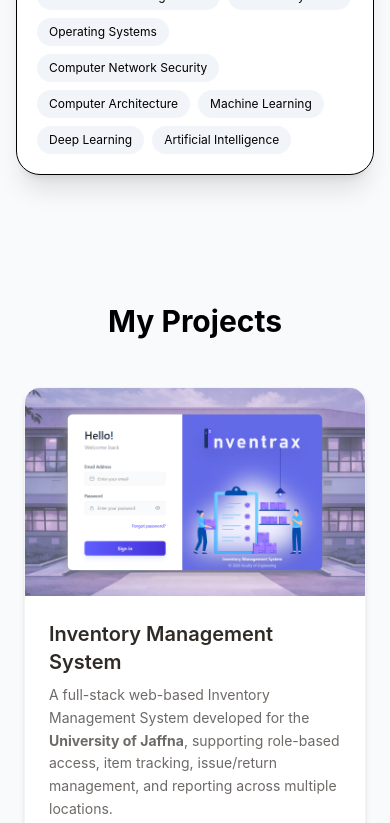
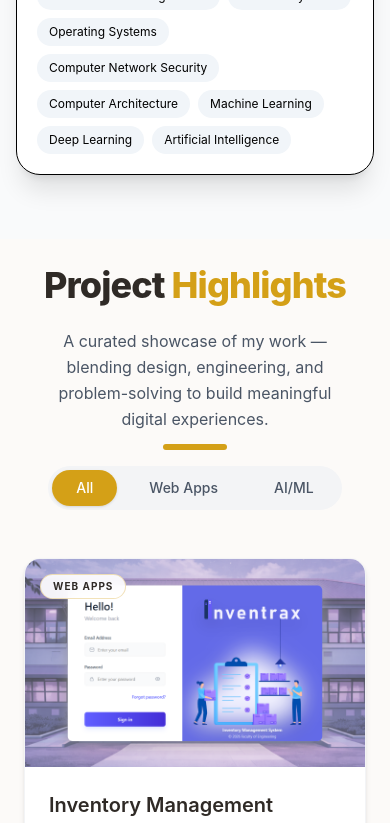
Before and after one commit to nivethanancroos/portfolio-Nivethanan, a React app in the folder frontend/: page / in a window 390 px wide. Shown: the part 1156-1979 px from the top of the page. Built offline with nearby package versions, Linux system fonts and the light colour scheme; the HTML template or start-up script is replaced by a standard one.

Commit message:
project added

```diff
--- a/frontend/src/components/Home/Projects.jsx
+++ b/frontend/src/components/Home/Projects.jsx
@@ -1,20 +1,23 @@
-import React from "react";
+import React, { useState } from "react";
 import ProjectCard from "../Common/ProjectCard";
 import LookupImage from "../../assets/Images/lookup-portfolio2.jpg";
 import IMS from "../../assets/Images/IMS.png";
 import Grazartgallery from "../../assets/Images/graz-gallery-art-portfolio.jpg";
 
 const Projects = () => {
+  const [filter, setFilter] = useState("All");
+
   const projects = [
     {
       id: 1,
-      title: "Inventory Management System ",
+      category: "Web Apps",
+      title: "Inventory Management System",
       desc: (
         <>
           A full-stack web-based Inventory Management System developed for the{" "}
-          <strong>University of Jaffna</strong>, supporting role-based access,
-          item tracking, issue/return management, and reporting across multiple
-          locations.
+          <strong className="text-[#585858]">University of Jaffna</strong>,
+          supporting role-based access, item tracking, issue/return management,
+          and reporting across multiple locations.
         </>
       ),
       tech: [
@@ -31,16 +34,15 @@ const Projects = () => {
     },
     {
       id: 2,
+      category: "Web Apps",
       title: "Lookup Gift Store Website",
       desc: "Developed a full-stack showcase web application for Lookup using React, Tailwind CSS, Node.js, Express, and MongoDB, with backend-driven gallery management.",
       tech: [
         "React",
         "Tailwind CSS",
-
         "Node.js",
         "Express.js",
         "MongoDB",
-
         "Cloudinary",
       ],
       image: LookupImage,
@@ -49,6 +51,7 @@ const Projects = () => {
     },
     {
       id: 3,
+      category: "Web Apps",
       title: "Graz Art Gallery Website",
       desc: "Developed a full-stack e-commerce art gallery website with dynamic artwork display, product showcasing, and backend-driven gallery and product management.",
       tech: ["React", "Tailwind CSS", "Node.js", "Express.js", "MongoDB"],
@@ -58,6 +61,7 @@ const Projects = () => {
     },
     {
       id: 4,
+      category: "AI/ML",
       title: "Image Caption Generator",
       desc: "Deep learning model using CNN-LSTM to generate captions for images.",
       tech: ["Python", "TensorFlow", "Deep Learning"],
@@ -67,18 +71,77 @@ const Projects = () => {
     },
   ];
 
+  const categories = ["All", "Web Apps", "AI/ML"];
+
+  const filteredProjects =
+    filter === "All" ? projects : projects.filter((p) => p.category === filter);
+
   return (
-    <section id="projects" className="py-16 px-6 bg-gray-50">
-      <div className="max-w-6xl mx-auto">
-        {/* Title */}
-        <h2 className="text-3xl font-bold text-center mb-12">My Projects</h2>
+    <section id="projects" className="py-6 px-6 bg-[#fcfaf8]">
+      <div className="max-w-7xl mx-auto">
+        {/* Header Section */}
+        <div className="flex flex-col items-center mb-12">
+          <div className="text-center max-w-3xl mx-auto mb-4 px-4">
+            <h2 className="text-4xl md:text-5xl font-extrabold text-[#2f2a26] leading-tight tracking-tight">
+              Project <span className="text-[#d4a017]">Highlights</span>
+            </h2>
 
-        {/* Grid */}
-        <div className="grid md:grid-cols-2 lg:grid-cols-3 gap-8">
-          {projects.map((project) => (
-            <ProjectCard key={project.id} {...project} />
+            <p className="mt-5 text-base md:text-lg text-gray-600 leading-relaxed max-w-2xl mx-auto">
+              A curated showcase of my work — blending design, engineering, and
+              problem-solving to build meaningful digital experiences.
+            </p>
+
+            <div className="mt-3 flex justify-center">
+              <div className="h-1.5 w-16 bg-[#d4a017] rounded-full"></div>
+            </div>
+          </div>
+
+          {/* Categorization Toggle Button Group */}
+          <div className="flex gap-2 p-1 bg-gray-100 rounded-full w-fit mx-auto">
+            {categories.map((cat) => (
+              <button
+                key={cat}
+                onClick={() => setFilter(cat)}
+                className={`px-6 py-2 text-sm font-medium rounded-full transition-all duration-300 ${
+                  filter === cat
+                    ? "bg-gradient-to-r from-[#d4a017] to-[#d4a017] text-white shadow-sm"
+                    : "text-gray-600 hover:text-[#2f2a26] hover:bg-white"
+                }`}
+              >
+                {cat}
+              </button>
+            ))}
+          </div>
+        </div>
+
+        {/* Projects Grid with Animation Key */}
+        <div className="grid grid-cols-1 md:grid-cols-2 lg:grid-cols-3 gap-10">
+          {filteredProjects.map((project) => (
+            <div
+              key={project.id}
+              className="animate-in fade-in zoom-in duration-500 group relative"
+            >
+              {/* Optional Category Badge on UI */}
+              <span className="absolute top-4 left-4 z-10 bg-white/90 backdrop-blur-sm text-[#2f2a26] text-[10px] uppercase tracking-widest font-bold px-3 py-1 rounded-full border border-[#d4a017]/30">
+                {project.category}
+              </span>
+
+              <div className="transition-all duration-500 group-hover:-translate-y-3 group-hover:shadow-2xl">
+                <ProjectCard
+                  {...project}
+                  className="h-full border border-gray-100 rounded-2xl overflow-hidden bg-white shadow-sm"
+                />
+              </div>
+            </div>
           ))}
         </div>
+
+        {/* Empty State */}
+        {filteredProjects.length === 0 && (
+          <div className="text-center py-20 text-[#2f2a26]/50 italic">
+            No projects found in this category.
+          </div>
+        )}
       </div>
     </section>
   );
```
